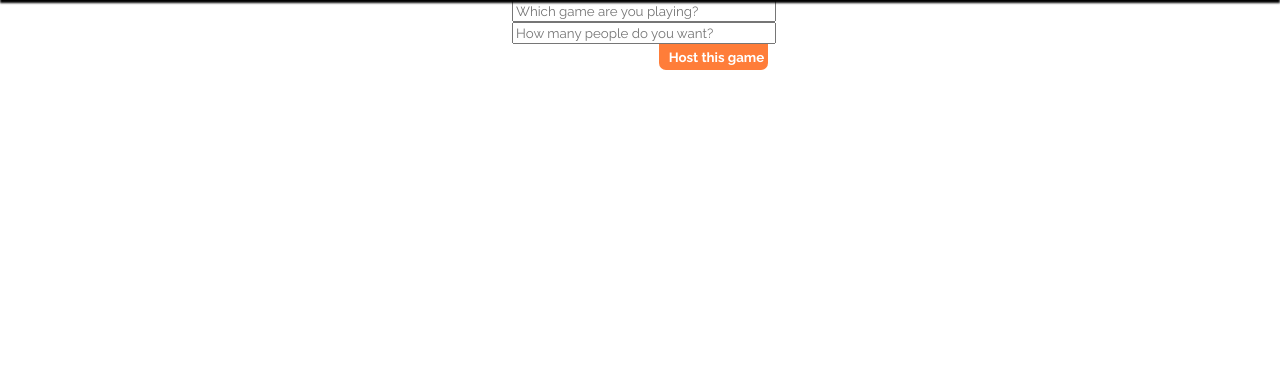
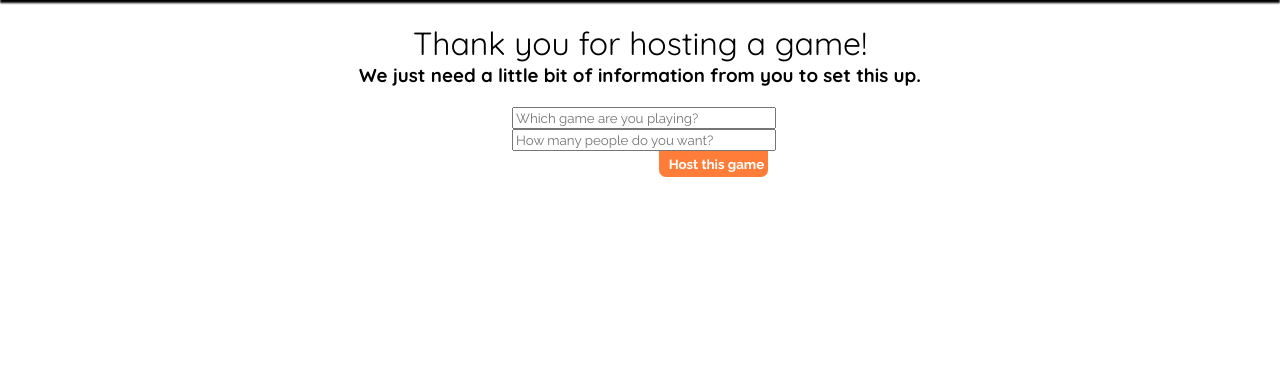
Before and after one commit to za419/GAMR, a PHP site: page /GameTindr/host/index.php in a window 1280 px wide. Shown: the part 60-436 px from the top of the page. Run offline with PHP 8.4, Linux system fonts and the light colour scheme; some libraries are stand-ins or nearby versions.

Commit message:
Slightly change host page In my opinion this looks much nicer than the old way.

```diff
--- a/GameTindr/host/index.php
+++ b/GameTindr/host/index.php
@@ -9,6 +9,9 @@
 </head>
 <body>
 	<?php include("../include/header.php"); ?>
+		<h1 id="title">Thank you for hosting a game!</h1>
+		<h3 class="centered">We just need a little bit of information from you to set this up.</h2>
+		<br>
 		<form id="new-game">
 			<input type="text" placeholder="Which game are you playing?">
 			<input type="number" placeholder="How many people do you want?">
--- a/GameTindr/styles/common.css
+++ b/GameTindr/styles/common.css
@@ -192,6 +192,11 @@ ol.horizontal li,ul.horizontal li {
 	color: #4e2a84
 }
 
+.centered {
+	text-align:center;
+	margin:auto
+}
+
 blockquote {
   background: #f9f9f9;
   border-left: 10px solid #CCC;
```
